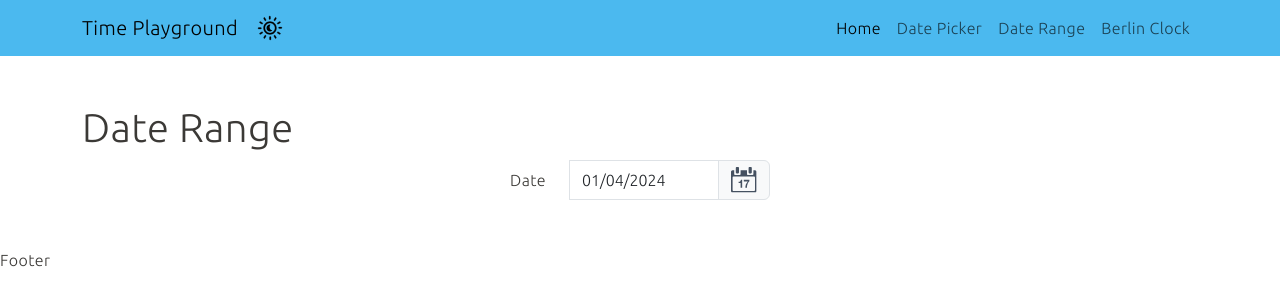
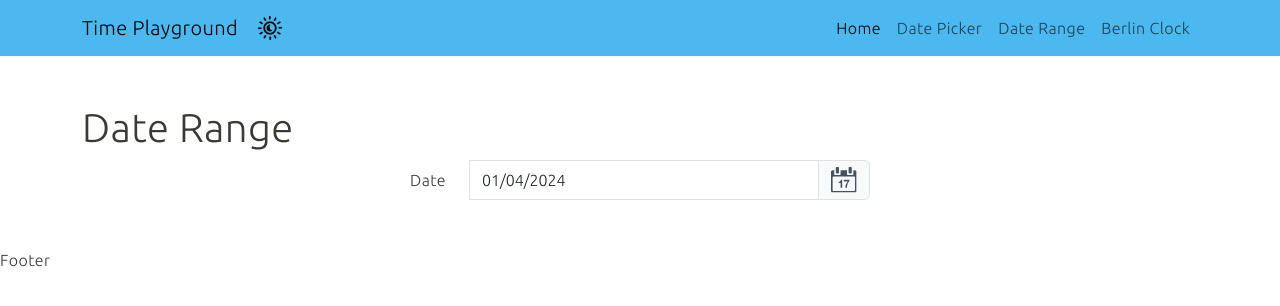
Before and after one commit to stephane777/timeplayground, a React app: page / in a window 1280 px wide. Shown: the top 306 px of the page. Built offline with nearby package versions, Linux system fonts and the light colour scheme.

Commit message:
feat: update style for page

```diff
--- a/src/components/App/App.module.scss
+++ b/src/components/App/App.module.scss
@@ -11,10 +11,3 @@
     color: $white;
   }
 }
-
-.container {
-  &__datePicker {
-    margin: 0 auto;
-    width: 260px;
-  }
-}
--- a/src/components/DatePicker/DatePicker.module.scss
+++ b/src/components/DatePicker/DatePicker.module.scss
@@ -25,4 +25,8 @@
   &__inputgroup--dark {
     background-color: $dark;
   }
+  &__container {
+    margin: 0 auto;
+    width: 260px;
+  }
 }
--- a/src/components/DateRange/DateRange.module.scss
+++ b/src/components/DateRange/DateRange.module.scss
@@ -25,4 +25,8 @@
   &__inputgroup--dark {
     background-color: $dark;
   }
+  &__container {
+    margin: 0 auto;
+    width: 460px;
+  }
 }
--- a/src/pages/DatePickerPage.tsx
+++ b/src/pages/DatePickerPage.tsx
@@ -10,14 +10,14 @@ import Badge from 'react-bootstrap/Badge';
 import Figure from 'react-bootstrap/Figure';
 import img2 from '../assets/img/png/MonthCard_Next.png';
 import img1 from '../assets/img/png/MonthCard_prev.png';
-import styles from '../components/App/App.module.scss';
+import styles from '../components/DatePicker/DatePicker.module.scss';
 
 const DatePickerDemo: FC = () => {
   return (
     <>
       <section>
         <h1 className="">Date Picker</h1>
-        <div className={styles[`container__datePicker`]}>
+        <div className={styles[`datePicker__container`]}>
           <DatePicker speed={300} />
         </div>
       </section>
@@ -56,7 +56,7 @@ const DatePickerDemo: FC = () => {
         <Container>
           <Row>
             <Col lg="3">
-              <div className={styles[`container__datePicker`]}>
+              <div className={styles[`datePicker__container`]}>
                 <DatePicker speed={1000} demo="render2month" demoWithNoKey={false} />
               </div>
             </Col>
@@ -121,7 +121,7 @@ const DatePickerDemo: FC = () => {
         <Container>
           <Row className="mb-5">
             <Col lg="3">
-              <div className={styles[`container__datePicker`]}>
+              <div className={styles[`datePicker__container`]}>
                 <DatePicker speed={1000} demo={'transition'} />
               </div>
             </Col>
@@ -156,7 +156,7 @@ const DatePickerDemo: FC = () => {
         <Container>
           <Row>
             <Col lg="3">
-              <div className={styles[`container__datePicker`]}>
+              <div className={styles[`datePicker__container`]}>
                 <DatePicker speed={1000} demo={'renderNewMonth'} demoWithNoKey={true} />
               </div>
             </Col>
@@ -187,7 +187,7 @@ const DatePickerDemo: FC = () => {
           </Row>
           <Row>
             <Col lg="3">
-              <div className={styles[`container__datePicker`]}>
+              <div className={styles[`datePicker__container`]}>
                 <DatePicker speed={1000} demo={'renderNewMonth'} demoWithNoKey={false} />
               </div>
             </Col>
--- a/src/pages/DateRangePage.tsx
+++ b/src/pages/DateRangePage.tsx
@@ -10,14 +10,14 @@ import Badge from 'react-bootstrap/Badge';
 import Figure from 'react-bootstrap/Figure';
 import img2 from '../../assets/img/png/MonthCard_Next.png';
 import img1 from '../../assets/img/png/MonthCard_prev.png';
-import styles from '../components/App/App.module.scss';
+import styles from '../components/DateRange/DateRange.module.scss';
 
 const DatePickerDemo: FC = () => {
   return (
     <>
       <section>
         <h1 className="">Date Range</h1>
-        <div className={styles[`container__datePicker`]}>
+        <div className={styles[`dateRange__container`]}>
           <DateRange speed={300} />
         </div>
       </section>
```
